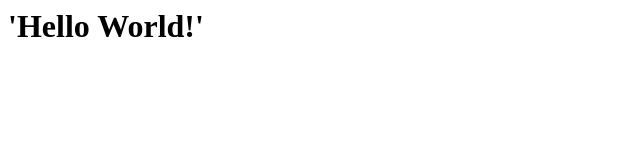
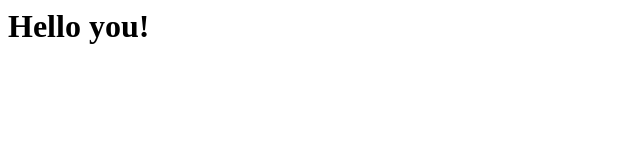
Before and after one commit to Balibabo/collab-test, a plain HTML site: page index.html in a window 1280 px wide. Shown: the whole page, without its empty margins (0-640 px from the left). Drawn offline with Linux system fonts and the light colour scheme.

Commit message:
change h1 text

```diff
--- a/index.html
+++ b/index.html
@@ -2,7 +2,7 @@
   <head>
     <style></style>
     <body>
-      <h1>'Hello World!'</h1>
+      <h1>Hello you!</h1>
     </body>
   </head>
 </html>
```
